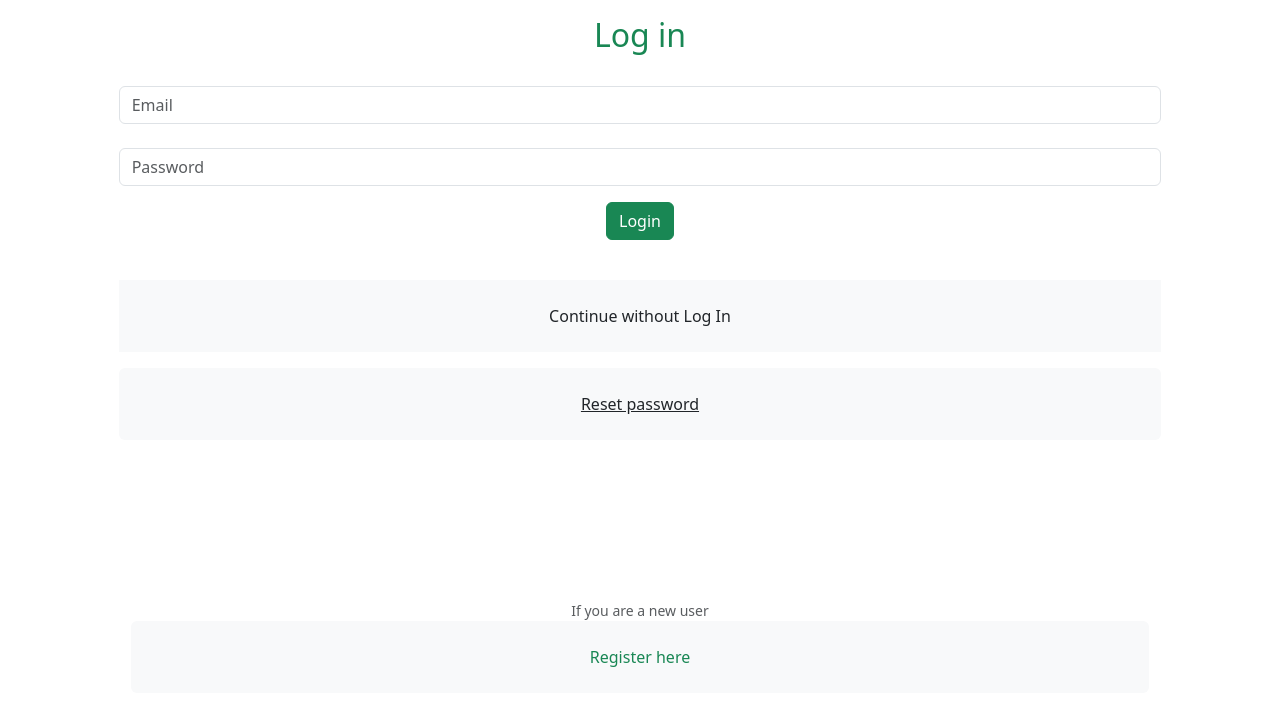
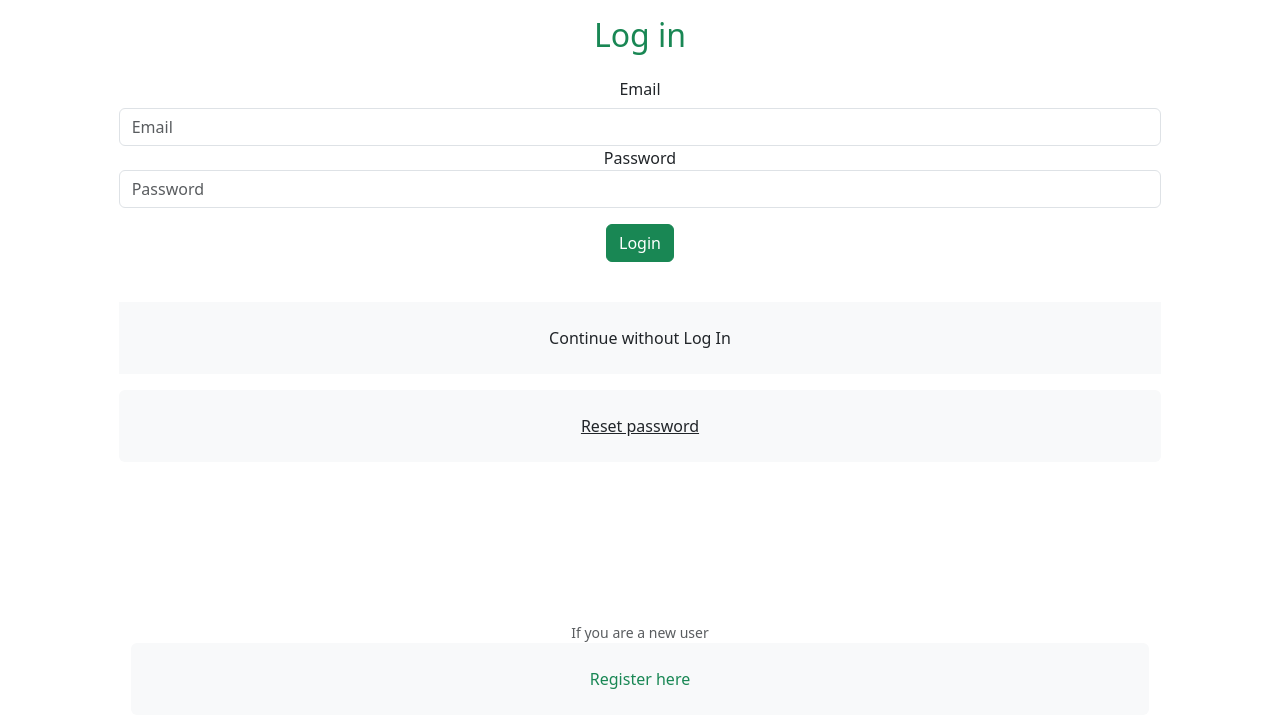
Before and after one commit to GabrieBu/adv_web_lab, a React (Vite) app in the folder weblab/: page /login in a window 1280 px wide. Shown: the top 728 px of the page. Built offline with nearby package versions, Linux system fonts and the light colour scheme; what ldrs would draw is missing.

Commit message:
email and password title

```diff
--- a/weblab/src/pages/Login.jsx
+++ b/weblab/src/pages/Login.jsx
@@ -30,9 +30,10 @@ function Login() {
         <div className="col-10">
           <p></p>
           <h2 className="text-success">Log in</h2>
+          <p></p>
           <form onSubmit={handleSubmit(onSubmit)}>
             <div className="form-group">
-              <label htmlFor="email"></label>
+              <label htmlFor="email" className="col-sm-2 col-form-label text-sm-right">Email</label>
               <input
                 id="email"
                 type="email"
@@ -45,7 +46,7 @@ function Login() {
               />
             </div>
             <div className="form-group">
-              <label htmlFor="password"></label>
+              <label htmlFor="password">Password</label>
               <input
                 id="password"
                 type="password"
```
